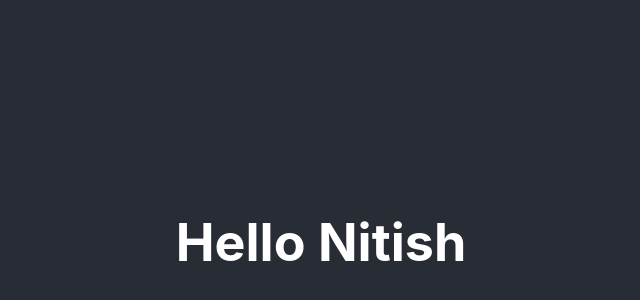
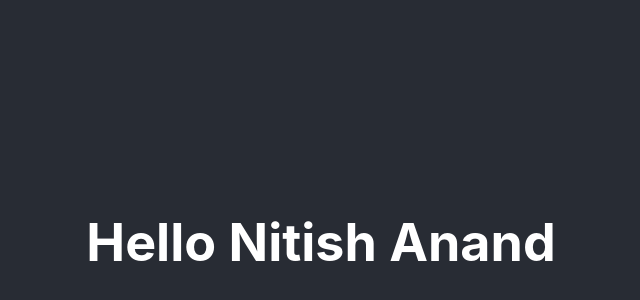
Before and after one commit to Nitish279/Demo, a React (Create React App) app: page / in a window 1280 px wide. Shown: the part 158-458 px from the top of the page, without its empty margins (319-959 px from the left). Built offline with nearby package versions, Linux system fonts and the light colour scheme.

Commit message:
commit to master

```diff
--- a/src/App.js
+++ b/src/App.js
@@ -5,7 +5,7 @@ function App() {
   return (
     <div className="App">
       <header className="App-header">
-        <h1>Hello Nitish</h1>
+        <h1>Hello Nitish Anand</h1>
       </header>
     </div>
   );
```
